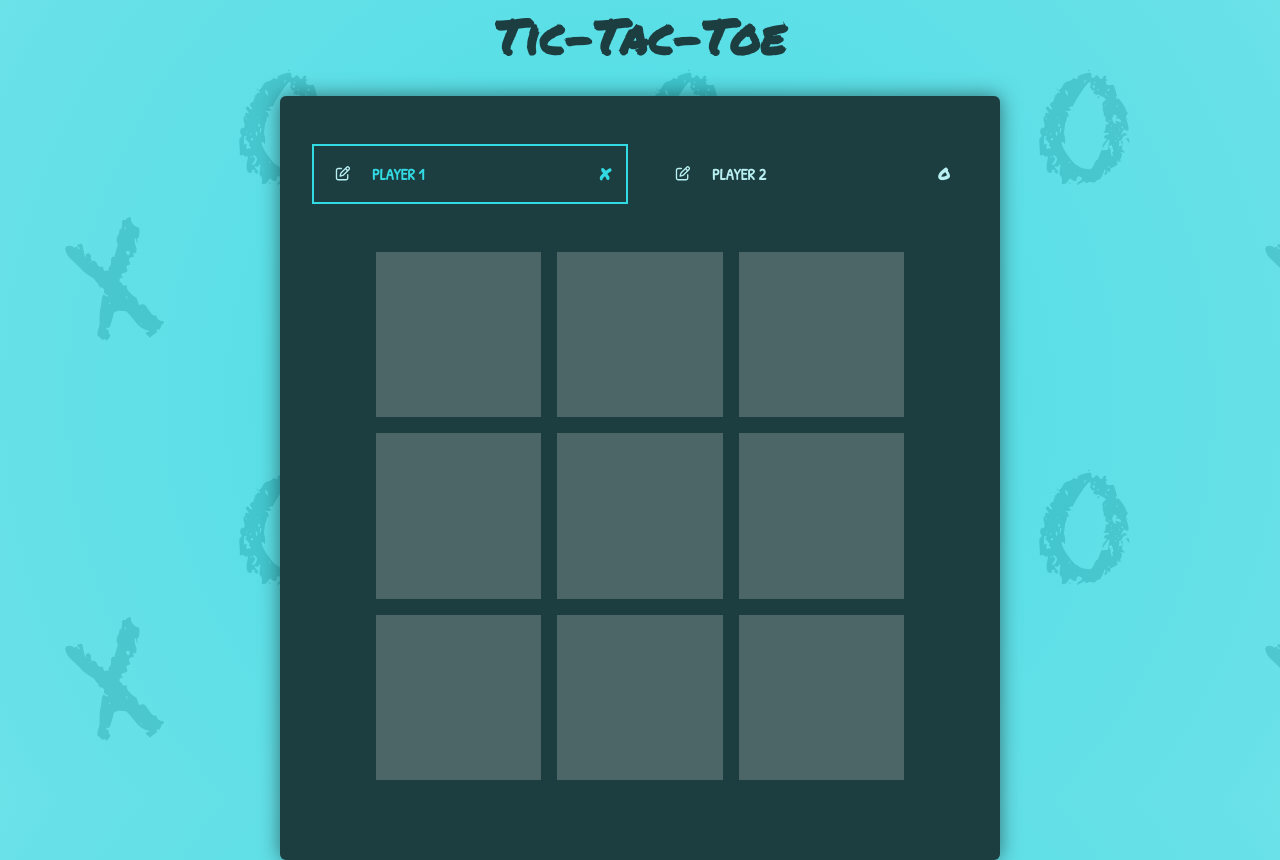
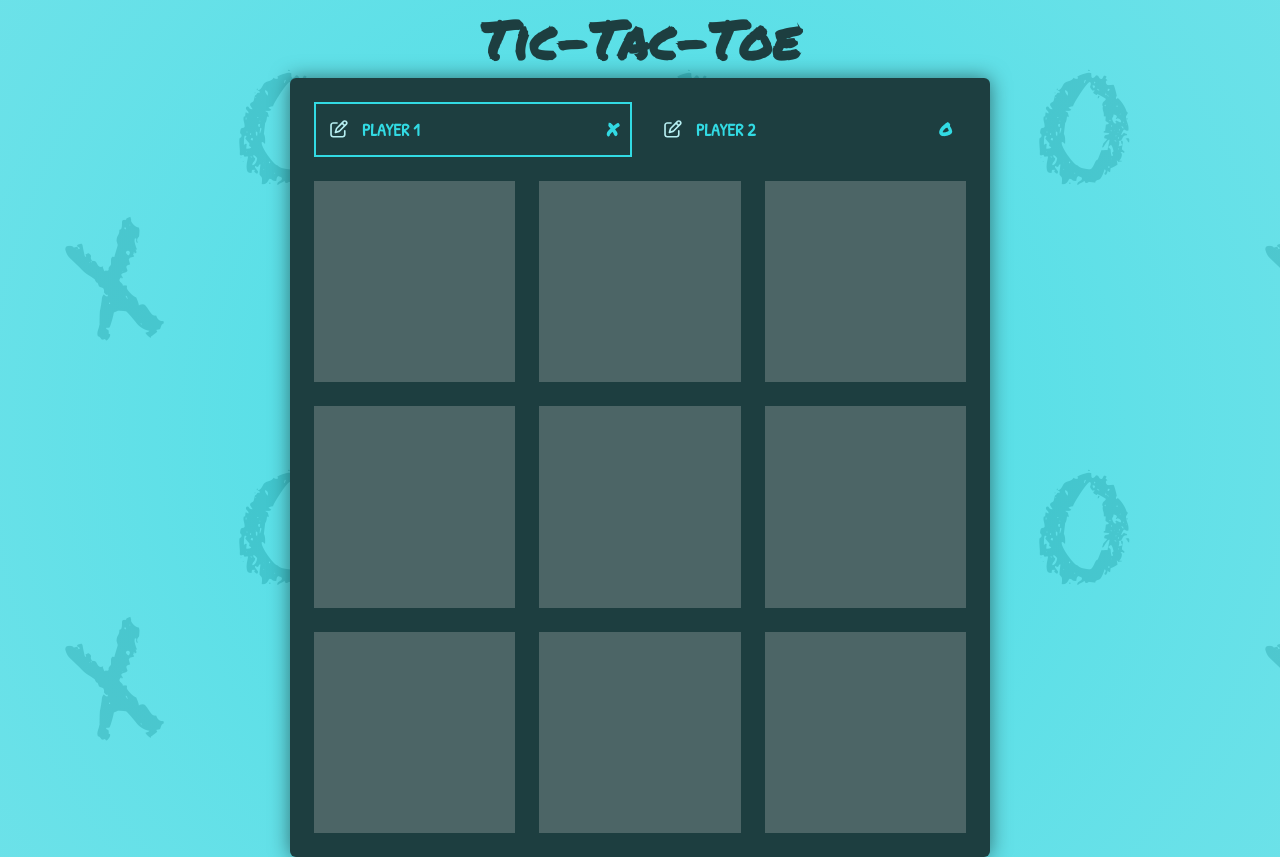
Before and after one commit to elissonh/tictactoe, a React (Vite) app: page / in a window 1280 px wide. Built offline with nearby package versions, Linux system fonts and the light colour scheme.

Commit message:
feat: improve page style

```diff
--- a/src/components/GameBoard.jsx
+++ b/src/components/GameBoard.jsx
@@ -4,15 +4,11 @@ export default function GameBoard({ updatePlayerTurn, board }){
     return (
         <ol id="game-board">
             {board.map((row, rowIndex) => (
-                <li key={rowIndex}>
-                    <ol>
-                        {row.map((symbol, colIndex) => (
-                            <li key={colIndex}>
-                                <button onClick={() => updatePlayerTurn(rowIndex, colIndex)} disabled={symbol !== null} >{symbol}</button>
-                            </li>
-                        ))}
-                    </ol>
-                </li>
+                row.map((symbol, colIndex) => (
+                    <li key={[rowIndex, colIndex]}>
+                        <button className="board-button" onClick={() => updatePlayerTurn(rowIndex, colIndex)} disabled={symbol !== null} >{symbol}</button>
+                    </li>
+                ))
             ))}
         </ol>
     )
--- a/src/components/Player.jsx
+++ b/src/components/Player.jsx
@@ -26,8 +26,8 @@ export default function Player({ initialName, symbol, isActive, onChangeName })
     };
 
     return (
-        <div className={isActive ? 'active' : undefined}>
-            <button onClick={handleEditClick}>
+        <div className={`player-card ${isActive ? 'active' : ''}`}>
+            <button className="name-edit-button" onClick={handleEditClick}>
                 {!isEditing
                     ? <FontAwesomeIcon icon={faPenToSquare} />
                     : <FontAwesomeIcon icon={faCheck} />
--- a/src/index.css
+++ b/src/index.css
@@ -1,32 +1,65 @@
 @import url('https://fonts.googleapis.com/css2?family=Patrick+Hand&family=Permanent+Marker:wght@400;700&display=swap');
 
-
-:root{
-  --text-font-size: .9rem;
-  --secondary-text-color: #b0dcdf;
-  --tertiary-text-color: #8eaeb1;
+:root {
+  /* Colors */
   --primary-color: #32dae3;
   --secondary-color: #5bdee6;
   --tertiary-color: #b7eff2;
+  --secondary-text-color: #b0dcdf;
+  --tertiary-text-color: #8eaeb1;
   --gameboard-background-color: #1d3e40;
   --gameover-background-color: rgba(29, 62, 64, 0.9);
   --button-color: #4c6566;
+  /* Typography */
+  --font-primary: 'Patrick Hand', sans-serif;
+  --font-display: 'Permanent Marker', cursive;
+  --text-font-size: 0.9rem;
+  --title-font-size: calc(var(--text-font-size) * 3);
+  --game-over-title-font-size: calc(var(--text-font-size) * 4);
+  --game-over-text-font-size: calc(var(--text-font-size) * 2);
+  --game-over-button-font-size: calc(var(--text-font-size) * 1.5);
+  /* Spacing scale */
+  --space-xs: 0.25rem;
+  --space-sm: 0.5rem;
+  --space-ms: 0.75rem;
+  --space-md: 1rem;
+  --space-lg: 1.5rem;
+  --space-xl: 2rem;
+  --space-2xl: 3rem;
+  /* Components */
+  --game-container-padding: var(--space-lg);
+  --game-element-padding: var(--space-ms);
+  --player-card-padding: var(--space-sm);
+  --input-padding: var(--space-sm);
+  --board-button-spacing: var(--space-md);
+  --rematch-button-padding: var(--space-sm) var(--space-md);
+  /* Borders */
+  --radius-sm: 4px;
+  --radius-md: 6px;
+  --container-radius: var(--radius-md);
+  --border-width: 2px;
+  /* Shadows */
+  --container-shadow: 0 0 20px rgba(0, 0, 0, 0.5);
+  --shadow-glow: 0 0 20px var(--primary-color);
+  /* Transitions */
+  --transition-fast: 0.2s ease;
 }
 
+/* ======================
+   1. RESET & BASE
+   ====================== */
 * {
   box-sizing: border-box;
+  margin: 0;
+  padding: 0;
 }
 
 ol {
   list-style: none;
-  margin: 0;
-  padding: 0;
 }
 
 html {
-  font-family: 'Patrick Hand', sans-serif;
-  line-height: 1.5;
-  color: #ebe7ef;
+  font-family: var(--font-primary);
 }
 
 body {
@@ -38,75 +71,77 @@ body {
     url('/bg-pattern-dark.png');
   background-repeat: repeat;
   background-size: 60%;
-  height: 100vh;
-  height: 100dvh;
-  margin: 0 10px 0 10px
+  min-height: 100vh;
+  min-height: 100dvh;
+  margin: 0 10px;
 }
 
-
 h1 {
-  font-family: 'Permanent Marker', cursive;
-  font-size: 3rem;
-  margin: 0 auto 1.5rem auto;
+  font-family: var(--font-display);
+  font-size: var(--title-font-size);
   color: var(--gameboard-background-color);
   text-align: center;
 }
 
+/* ======================
+   2. COMPONENTS
+   ====================== */
+
 #game-container {
-  max-width: 45rem;
-  margin: 1.5rem auto 0 auto;
-  padding: 2rem;
-  border-radius: 6px;
+  max-width: 700px;
+  margin: auto;
+  padding: var(--game-container-padding);
+  border-radius: var(--container-radius);
   background: var(--gameboard-background-color);
-  box-shadow: 0 0 20px rgba(0, 0, 0, 0.5);
+  box-shadow: var(--container-shadow);
   position: relative;
 }
 
+/* ======================
+   2.1 PLAYERS
+   ====================== */
 #players {
-  margin: 1rem 0;
-  padding: 0;
   display: flex;
   justify-content: center;
   align-items: center;
-  gap: 1.5rem;
+  gap: var(--game-element-padding);
 }
 
-#players div {
+.player-card {
   display: flex;
   align-items: center;
   justify-content: center;
   width: 50%;
-  border: 2px solid transparent;
-  padding: .5rem;
-  gap: .5rem;
+  border: var(--border-width) solid transparent;
+  padding: var(--player-card-padding);
+  gap: var(--player-card-padding);
 }
 
-#players.highlight-player div.active {
+.player-card.active {
   border-color: var(--primary-color);
 }
 
-#players.highlight-player div.active .player-name,
-#players.highlight-player div.active .player-symbol {
+.player-card .player-name,
+.player-card .player-symbol {
   color: var(--primary-color);
 }
 
-#players button {
+.name-edit-button {
   border: none;
   background: none;
   color: var(--tertiary-color);
-  font-size: 0.7rem;
+  font-size: var(--text-font-size);
   cursor: pointer;
   transition: color 0.2s;
-  padding: 0 0.25rem 0 0.25rem;
 }
 
-#players button:hover {
+.name-edit-button:hover {
   color: var(--primary-color);
 }
 
 .player {
   font-weight: bold;
-  gap: .9rem;
+  gap: var(--player-card-padding);
   display: flex;
   align-items: center;
   min-width: 0;
@@ -126,53 +161,54 @@ h1 {
 
 .player input {
   min-width: 0;
+  width: 100%;
   font-size: var(--text-font-size);
   border: none;
-  padding: 0.5rem;
-  animation: pulse-text 2s infinite;
+  padding: var(--input-padding);
   background-color: var(--button-color);
   text-transform: uppercase;
-  font-family: 'Patrick Hand', cursive;
+  font-family: var(--font-primary);
 }
 
 .player-symbol {
   font-size: var(--text-font-size);
   color: var(--tertiary-color);
-  font-family: 'Permanent Marker', cursive;
+  font-family: var(--font-display);
 }
 
-/* Game Board */
+/* ======================
+   2.2 GAME BOARD
+   ====================== */
 #game-board {
-  display: flex;
-  flex-direction: column;
-  justify-content: center;
-  gap: 1rem;
-  margin: 3rem 0;
-  padding: 0;
+  display: grid;
+  grid-template-columns: repeat(3, 1fr);
+  gap: var(--board-button-spacing);
+  margin-top: var(--game-container-padding);
 }
 
-#game-board ol {
-  margin: 0;
-  padding: 0;
-  display: grid;
-  grid-template-columns: repeat(3, 1fr);
-  gap: 1rem;
+.board-button {
+  display: flex;
+  font-family: var(--font-display);
+  font-size: clamp(1.5rem, 10cqi, 5rem);
+  color: var(--tertiary-color);
+  background-color: var(--button-color);
+  aspect-ratio: 1 / 1;
+  width: 100%;
+  border: none;
+  cursor: pointer;
+  justify-content: center;
+  align-items: center;
+}
+.board-button:disabled {
+  cursor: not-allowed;
 }
 
-/* Game Over */
-#game-board button {
-  aspect-ratio : 1 / 1;
-  width: 100%;
-  border: none;
-  background: var(--button-color);
-  color: var(--tertiary-color);
-  font-size: 3rem;
-  cursor: pointer;
-  font-family: 'Permanent Marker', cursive;
-  padding: .4rem;
-}
-
+/* ======================
+   2.3 GAME OVER
+   ====================== */
 #game-over {
+  background-color: var(--gameover-background-color);
+  border-radius: var(--container-radius);
   position: absolute;
   top: 0;
   left: 0;
@@ -182,97 +218,56 @@ h1 {
   flex-direction: column;
   justify-content: center;
   align-items: center;
-  background-color: var(--gameover-background-color);
 }
 
 #game-over h2 {
-  font-family: 'Patrick Hand', cursive;
-  font-size: 4rem;
-  text-align: center;
+  font-family: var(--font-primary);
+  font-size: var(--game-over-title-font-size);
   color: var(--primary-color);
-  margin: 0;
 }
 
 #game-over p {
-  font-size: 2rem;
+  font-size: var(--game-over-text-font-size);
   text-align: center;
   color: var(--tertiary-color);
 }
 
 #game-over button {
-  font-family: 'Patrick Hand', cursive;
-  display: block;
-  margin: 0 auto;
-  font-size: 1.5rem;
+  color: var(--primary-color);
+  font-family: var(--font-primary);
+  font-size: var(--game-over-button-font-size);
   background: none;
-  border: 2px solid var(--primary-color);
-  color: var(--primary-color);
-  padding: 0.5rem 1rem;
-  border-radius: 4px;
+  border: var(--border-width) solid var(--primary-color);
+  border-radius: var(--container-radius);
+  padding: var(--rematch-button-padding);
+  margin-top: var(--game-element-padding);
   cursor: pointer;
-  transition: all 0.2s, color 0.2s;
-  box-shadow: 0 0 8px var(--gameboard-background-color);
+  transition: background-color var(--transition-fast), color var(--transition-fast), transform var(--transition-fast), box-shadow var(--transition-fast);
 }
 
 #game-over button:hover {
   background: var(--secondary-color);
   color: var(--gameover-background-color);
   transform: scale(1.1);
-  box-shadow: 0 0 20px var(--primary-color);
+  box-shadow: var(--shadow-glow);
 }
 
-@media (min-width: 600px) {
-  :root{
-    --text-font-size: 1rem;
-  }
-
-  #game-board ol {
-    margin: 0 4rem;
-  }
-
-  #players button {
-    font-size: .8rem;
-  }
-
-  #game-board button {
-    font-size: 4rem;
-  }
-
-  #players div {
-    padding: .75rem;
-    gap: .75rem;
-  }
+/* Acessibility */
+#game-over button:focus-visible,
+#players button:focus-visible,
+#game-board button:focus-visible {
+  outline: var(--border-width) solid var(--primary-color);
+  outline-offset: var(--border-width);
 }
 
-@media (min-width: 700px) {
-  :root{
-    --text-font-size: 1rem;
-  }
-
-  #game-board ol {
-    margin: 0 4rem;
-  }
-
-  #players div {
-    padding: 1rem;
-    gap: 1rem;
-  }
-
-  #players button {
-    font-size: 0.9rem;
-  }
-
-  #game-board button {
-    font-size: 5rem;
-  }
-
-  body {
-    background-size: auto;
-  }
-
+.player input:focus-visible {
+  outline: var(--border-width) solid var(--primary-color);
+  outline-offset: calc(var(--border-width) / 2);
 }
 
-
+/* ======================
+   3. ANIMATIONS
+   ====================== */
 @keyframes pulse-text {
   0% {
     color: var(--secondary-text-color);
@@ -284,3 +279,38 @@ h1 {
     color: var(--secondary-text-color);
   }
 }
+
+/* ======================
+   4. MEDIA QUERIES
+   ====================== */
+
+@media (min-width: 600px) {
+  :root {
+    /* Typography */
+    --text-font-size: 1rem;
+    /* Components */
+    --game-container-padding: var(--space-lg);
+    --game-element-padding: var(--space-md);
+    --player-card-padding: var(--space-ms);
+    --input-padding: var(--space-ms);
+    --board-button-spacing: var(--space-lg);
+    --rematch-button-padding: var(--space-ms) var(--space-lg);
+  }
+}
+
+@media (min-width: 700px) {
+  :root {
+    /* Typography */
+    --text-font-size: 1.1rem;
+  }
+  body {
+    background-size: auto;
+  }
+}
+
+/* Only runs if the user hasn't explicitly requested reduced motion in his settings. */
+@media (prefers-reduced-motion: no-preference) {
+  .player input {
+    animation: pulse-text 2s infinite;
+  }
+}
```
